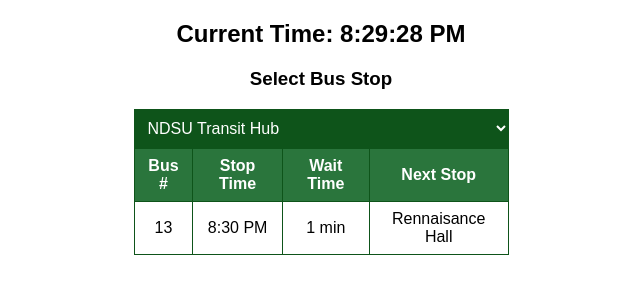
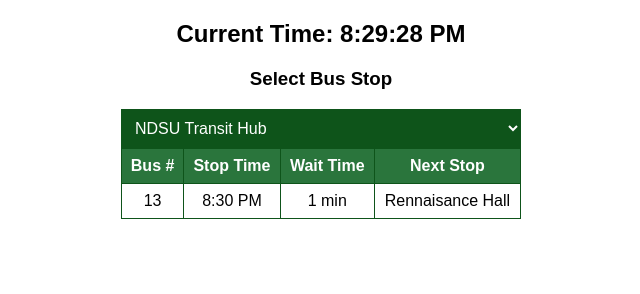
Before and after one commit to bradyvogt/ndsu_bus_times, a plain HTML site: page index.html in a window 1280 px wide. Shown: the whole page, without its empty margins (319-959 px from the left). Drawn offline with Linux system fonts and the light colour scheme.

Commit message:
Consolidated CSS & div elements

```diff
--- a/index.html
+++ b/index.html
@@ -9,7 +9,7 @@
 <body>
 	<h2>Current Time: <span id="date-time"></span></h2>
 	<h3>Select Bus Stop</h3>
-	<form class="drop-container">
+	<div class="results-container">
 		<select class = "dropbtn" id = "stopList" onchange = "updateStopTimes()">
 			<option value="stop_1">NDSU Transit Hub</option>
 			<option value="stop_6">University Village</option>
@@ -31,8 +31,6 @@
 			<option value="stop_18">Family Fare</option>
 			<option value="stop_19">Dakota Drive</option>
 		</select>
-	</form>
-	<div class="table-container">
 		<table id="results-table">
 			<thead id="thead">
 				<tr>
@@ -45,8 +43,8 @@
 			<tbody id="tableBody">
 			</tbody>
 		</table>
+		<p id="message-box"></p>
 	</div>
-	<p id="message-box"></p>
   	<script type="text/javascript" src="stop_data_12_07_22.js"></script>
   	<script type="text/javascript" src="new_script.js"></script>
 </body>
--- a/styles.css
+++ b/styles.css
@@ -1,36 +1,5 @@
 :root{
   --dark_green: #0e541a;
-}
-
-#results-table {
-  border-collapse: collapse;
-}
-
-table, td, th {
-  border: 1px solid var(--dark_green);
-  padding: 8px;
-}
-table {
-  width: 375px;
-}
-tr:nth-child(even) {background-color: #f2f2f2;}
-th{
-  background-color: #2a753c;
-  color: #ffffff;
-}
-
-.table-container{
-  display: flex;
-  justify-content: center;
-}
-.dropbtn {
-  background-color: var(--dark_green);
-  color: #ffffff;
-  padding: 10px;
-  font-size: 16px;
-  border: none;
-  cursor: pointer;
-  width: 375px;
 }
 
 body {
@@ -40,7 +9,36 @@
   background-color: #ffffff;
 }
 
-.dropdown-content a:hover {background-color: #bbaacc}
+.results-container{
+  max-width: 400px;
+  min-width: 300px;
+  margin: auto;
+}
 
-/* Change color of dropdown links on hover */
-.dropbtn a:hover {background-color: #f1f1f1}
+#results-table {
+  border-collapse: collapse;
+}
+
+table {
+  width: 100%;
+}
+table, td, th {
+  border: 1px solid var(--dark_green);
+  padding: 8px;
+}
+
+tr:nth-child(even) {background-color: #f2f2f2;}
+th{
+  background-color: #2a753c;
+  color: #ffffff;
+}
+
+.dropbtn {
+  background-color: var(--dark_green);
+  color: #ffffff;
+  padding: 10px;
+  font-size: 16px;
+  border: none;
+  cursor: pointer;
+  width: 100%;
+}
```
